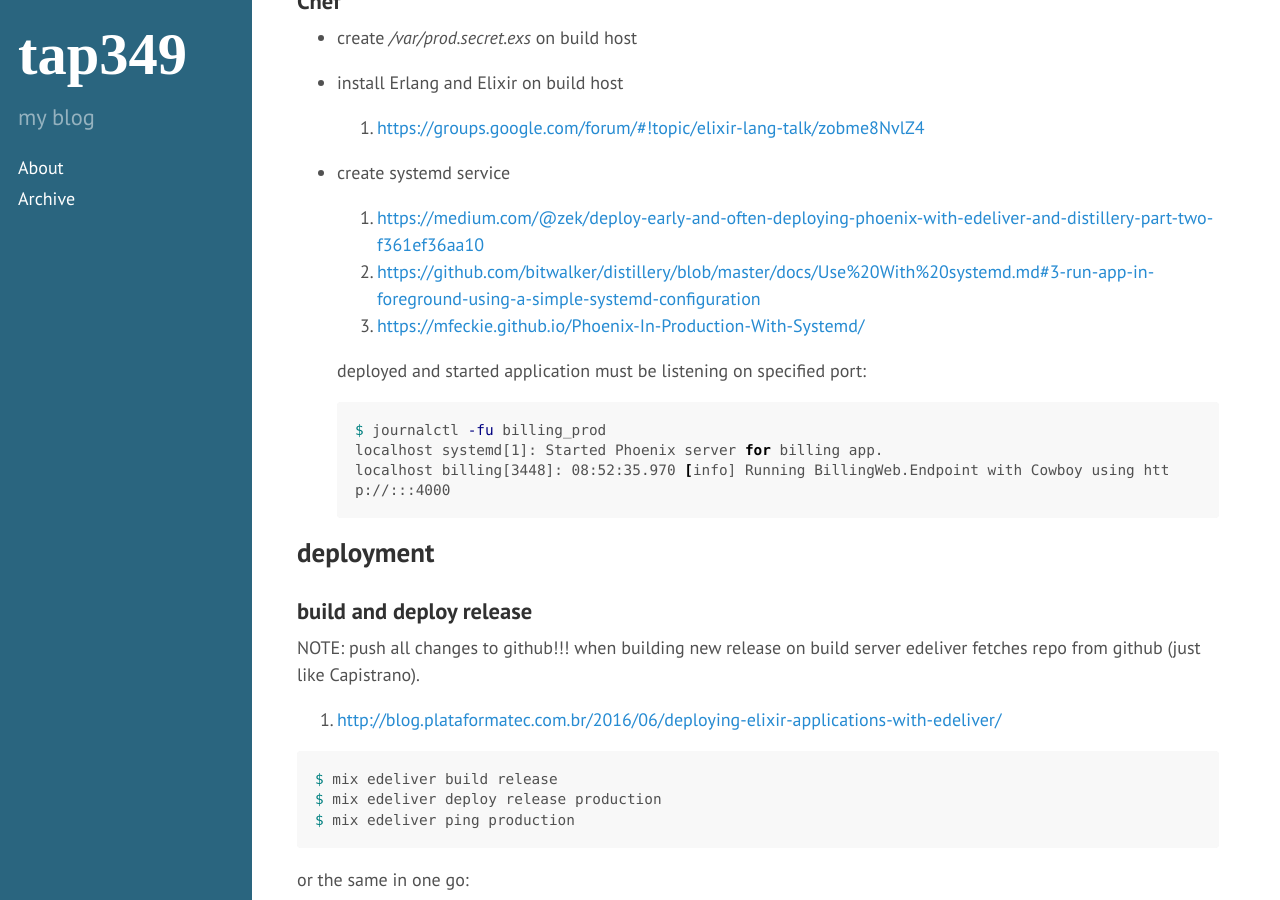
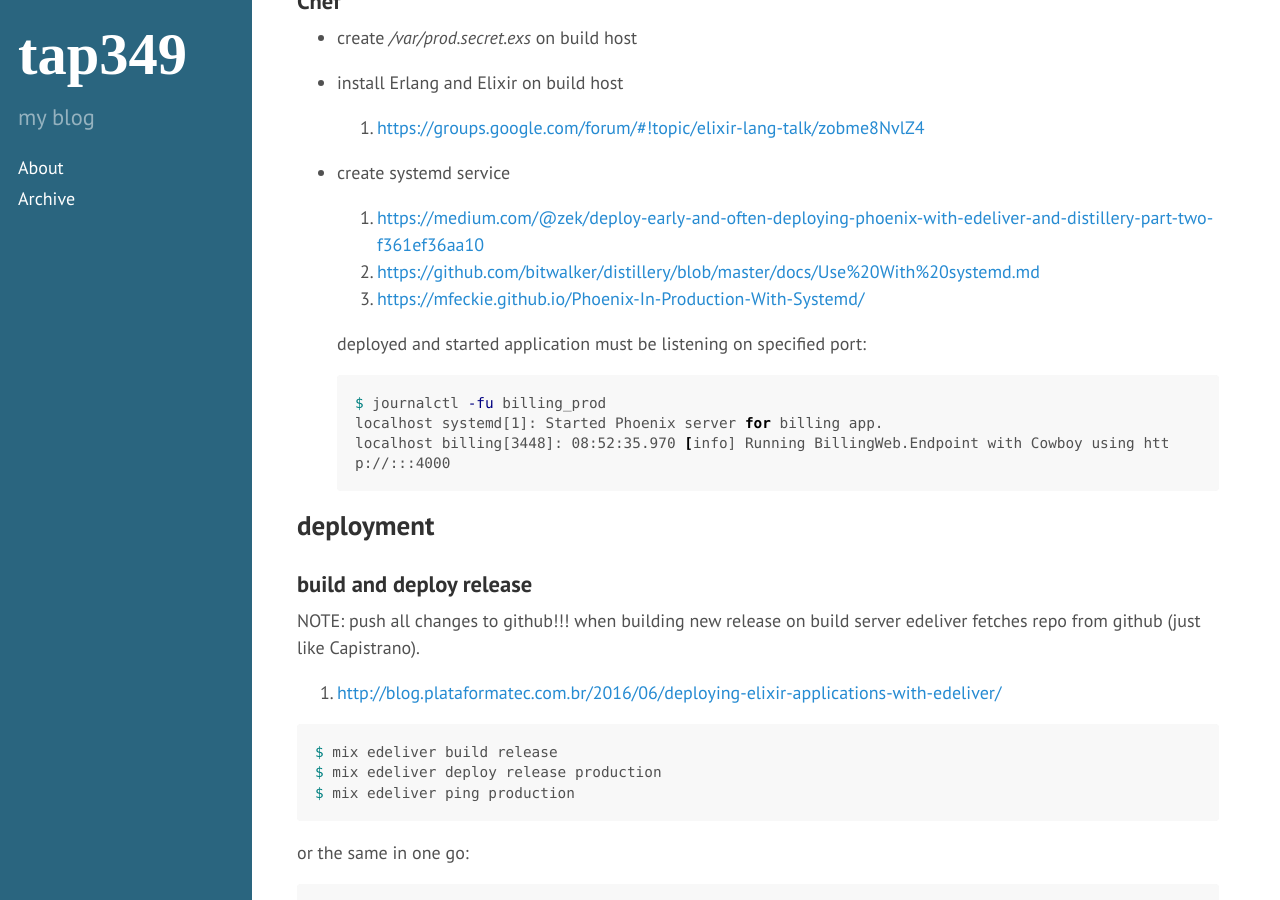
Before and after one commit to tap349/tap349.github.io, a Jekyll site: the page built from _posts/2017-08-02-elixir-deployment.md, in a window 1280 px wide and 900 px high, scrolled down 6370 px. Built offline with Jekyll 4.4.1, drawn with Linux system fonts in a browser that asks for light colours; some of the changed lines change nothing that is shown.

Commit message:
update 2017-09-01_12:22:43

```diff
--- a/_posts/2017-08-02-elixir-deployment.md
+++ b/_posts/2017-08-02-elixir-deployment.md
@@ -271,7 +271,7 @@ trying to send any request to application.
 - create systemd service
 
   1. <https://medium.com/@zek/deploy-early-and-often-deploying-phoenix-with-edeliver-and-distillery-part-two-f361ef36aa10>
-  2. <https://github.com/bitwalker/distillery/blob/master/docs/Use%20With%20systemd.md#3-run-app-in-foreground-using-a-simple-systemd-configuration>
+  2. <https://github.com/bitwalker/distillery/blob/master/docs/Use%20With%20systemd.md>
   3. <https://mfeckie.github.io/Phoenix-In-Production-With-Systemd/>
 
   deployed and started application must be listening on specified port:
```
